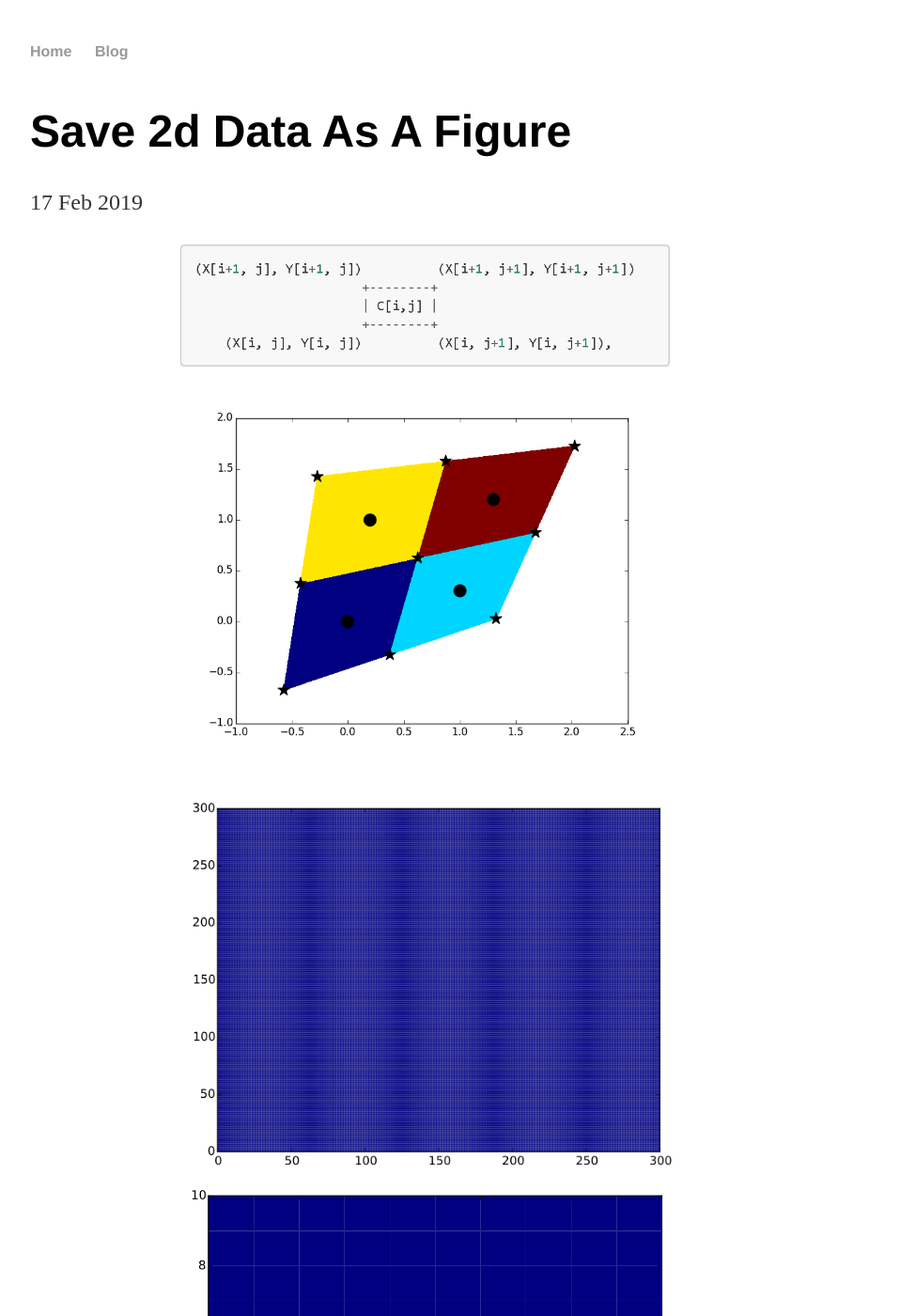
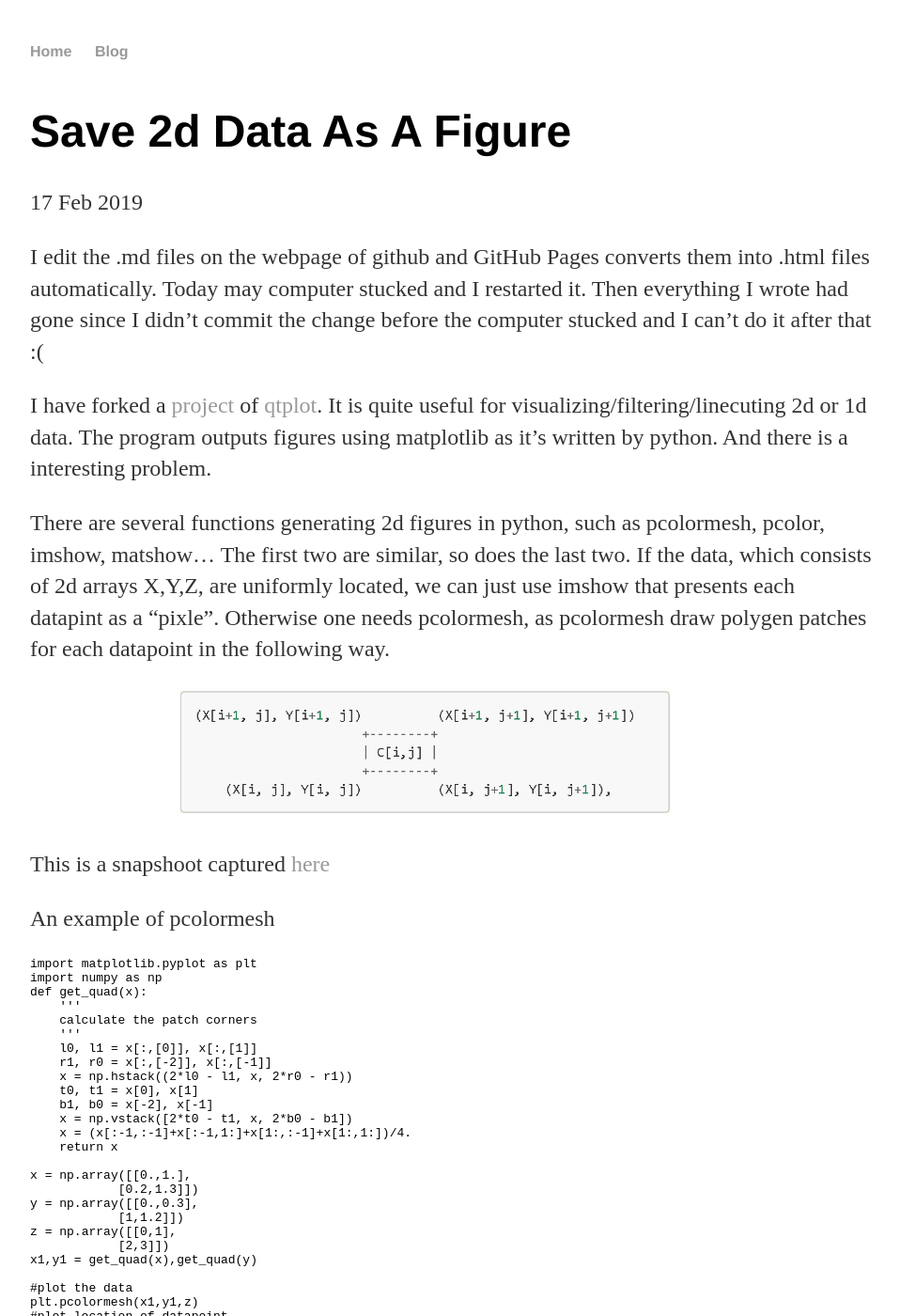
Before and after one commit to cover-me/cover-me.github.io, a Jekyll site: the page built from _posts/2019-02-17-Save-2d-data-as-a-figure.md, in a window 1280 px wide and 1400 px high. Shown: the whole window at 94% size, without its empty margins (160-1118 px from the left). Built offline with Jekyll 4.4.1, drawn with Linux system fonts in a browser that asks for light colours; some of the changed text lies outside the part shown.

Commit message:
Update 2019-02-17-Save-2d-data-as-a-figure.md

````diff
--- a/_posts/2019-02-17-Save-2d-data-as-a-figure.md
+++ b/_posts/2019-02-17-Save-2d-data-as-a-figure.md
@@ -1,12 +1,72 @@
 ---
 layout: post
 ---
+I edit the .md files on the webpage of github and GitHub Pages converts them into .html files automatically. Today may computer stucked and I restarted it. Then everything I wrote had gone since I didn't commit the change before the computer stucked and I can't do it after that :(
+
+I have forked a [project](https://github.com/cover-me/qtplot) of [qtplot](https://github.com/Rubenknex/qtplot). It is quite useful for visualizing/filtering/linecuting 2d or 1d data. The program outputs figures using matplotlib as it's written by python. And there is a interesting problem.
+
+There are several functions generating 2d figures in python, such as pcolormesh, pcolor, imshow, matshow... The first two are similar, so does the last two. If the data, which consists of 2d arrays X,Y,Z, are uniformly located, we can just use imshow that presents each datapint as a "pixle". Otherwise one needs pcolormesh, as pcolormesh draw polygen patches for each datapoint in the following way.
 
 ![](/images/pcolormesh_patch.png)
+
+This is a snapshoot captured [here](https://matplotlib.org/api/_as_gen/matplotlib.pyplot.pcolormesh.html)
+
+An example of pcolormesh
+```python
+import matplotlib.pyplot as plt
+import numpy as np
+def get_quad(x):
+    '''
+    calculate the patch corners
+    '''
+    l0, l1 = x[:,[0]], x[:,[1]]
+    r1, r0 = x[:,[-2]], x[:,[-1]]
+    x = np.hstack((2*l0 - l1, x, 2*r0 - r1))
+    t0, t1 = x[0], x[1]
+    b1, b0 = x[-2], x[-1]
+    x = np.vstack([2*t0 - t1, x, 2*b0 - b1])
+    x = (x[:-1,:-1]+x[:-1,1:]+x[1:,:-1]+x[1:,1:])/4.
+    return x
+
+x = np.array([[0.,1.],
+            [0.2,1.3]])
+y = np.array([[0.,0.3],
+            [1,1.2]])
+z = np.array([[0,1],
+            [2,3]])
+x1,y1 = get_quad(x),get_quad(y)
+
+#plot the data
+plt.pcolormesh(x1,y1,z)
+#plot location of datapoint
+plt.scatter(x.ravel(),y.ravel(),s=200,color='k')
+#plot the patch corners
+plt.scatter(x1.ravel(),y1.ravel(),s=200,marker='*',color='k')
+plt.show()
+```
+
 ![](/images/pcolormesh_example.png)
 
+Looks good. But if we save the figure into some vector grahic formats, like svg, and open it in other programs.
+
+```python
+plt.pcolormesh(np.zeros((10,10)))
+```
+
+.svg file in IE, 300*300 array
+
 ![](/images/snapshoot_ie_pcolormesh_svg_300x300.png)
+
+.svg file in Chrome, 10*10 array
+
 ![](/images/snapshoot_chrome_pcolormesh_svg_10x10.png)
 
+.pdf file in chrome, 300*300 array, looks fine. While .pdf files looked fine in chrome or adobe reader, but not good in AI or inkscape
+
 ![](/images/snapshoot_chrome_pdfviewer_pcolormesh_pdf_300x300.png)
+
+.pdf file in chrome, through a preview from overleaf.com, 300*300 array
+
 ![](/images/snapshoot_chrome_overleaf_pcolormesh_pdf_300x300.png)
+
+This problem has been discussed for a long time [a link](https://stackoverflow.com/questions/27092991/white-lines-in-matplotlibs-pcolor). Some (or many) programs aren't smart engouh to show two polygons sharing a same edge. There are always white lines between them polygons. Another disatavanget of pcolormesh generated vector graphics is that when there are too many patches, it will be very slow to open it from other programs. One solution is to rasterize the figure so that it is based on pixles again, and you may lost information. Just as the old saying goes, you press the gourd from one side, then the other side bobs up. :(
````
